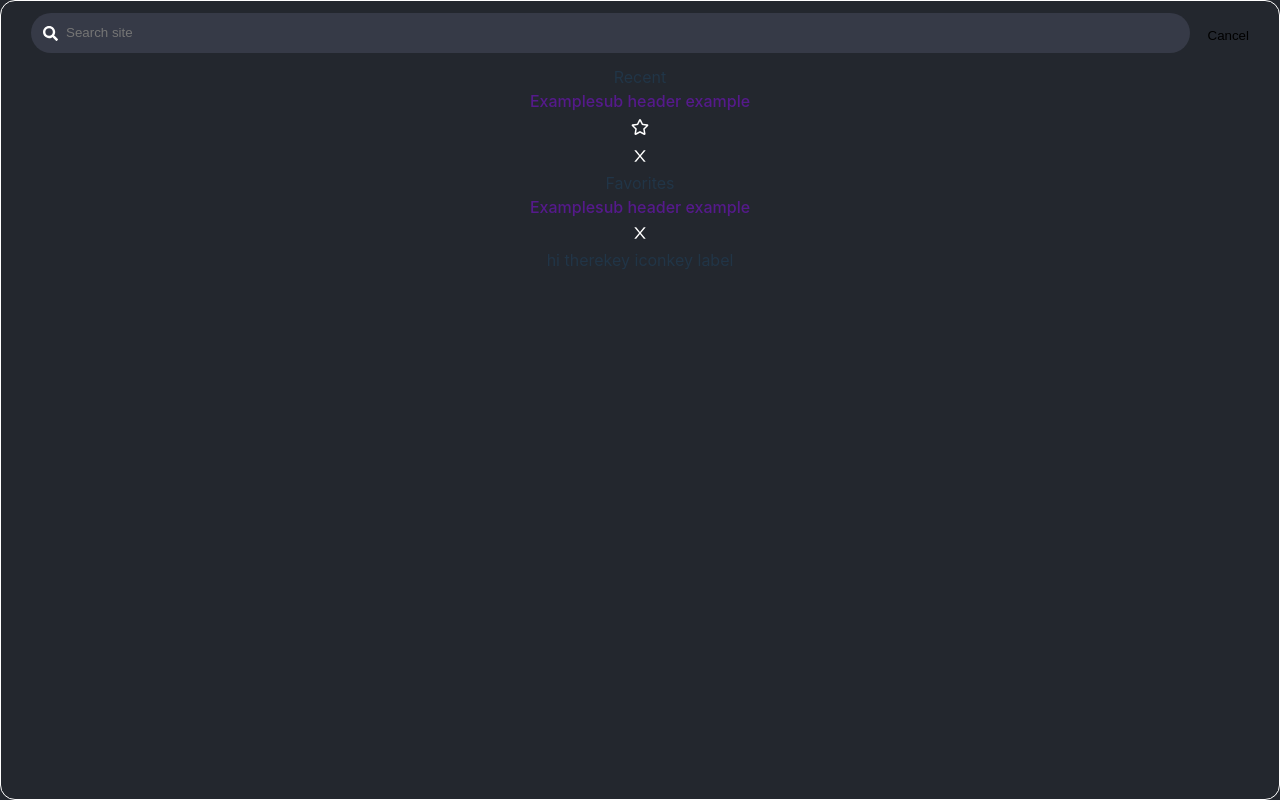
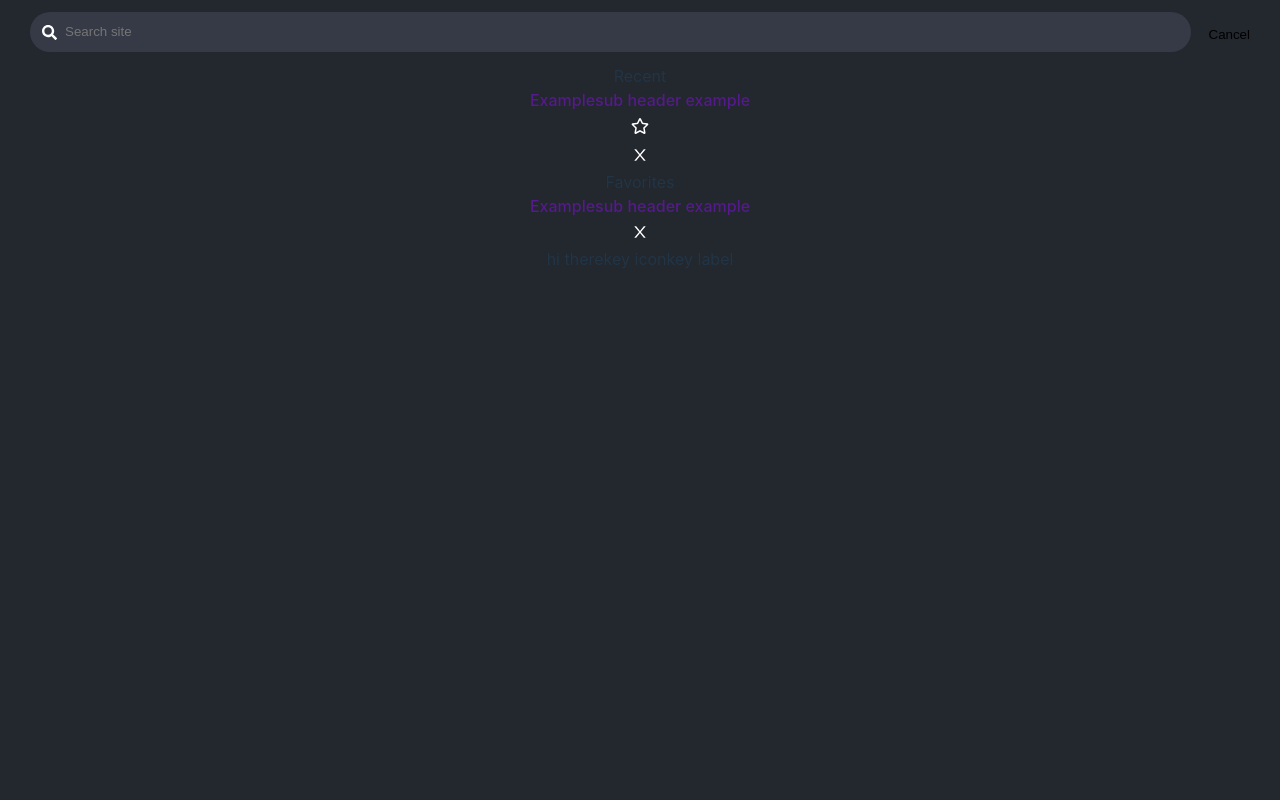
Before and after one commit to alexgeis/react-reference, a React (Vite) app in the folder react-ref/: page / in a window 1280 px wide. Both pictures are taken after a click on the button 1178 px from the left and 31 px from the top of the page. Built offline with nearby package versions, Linux system fonts and the light colour scheme.

Commit message:
remove border and radius from search model overlay

```diff
--- a/react-ref/src/features/search/components/SearchModal.module.css
+++ b/react-ref/src/features/search/components/SearchModal.module.css
@@ -17,9 +17,6 @@
 	height: 100%;
 	padding: 0 10px;
 	margin: 0 auto;
-
-	border: 1px white solid;
-	border-radius: 15px;
 
 	z-index: 7099;
 }
```
